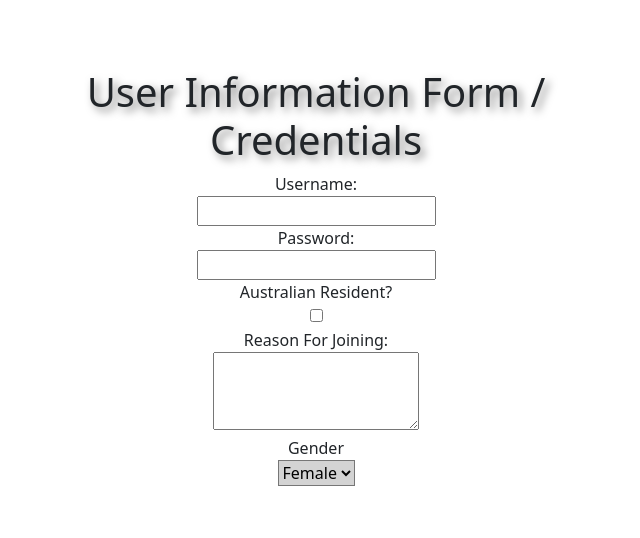
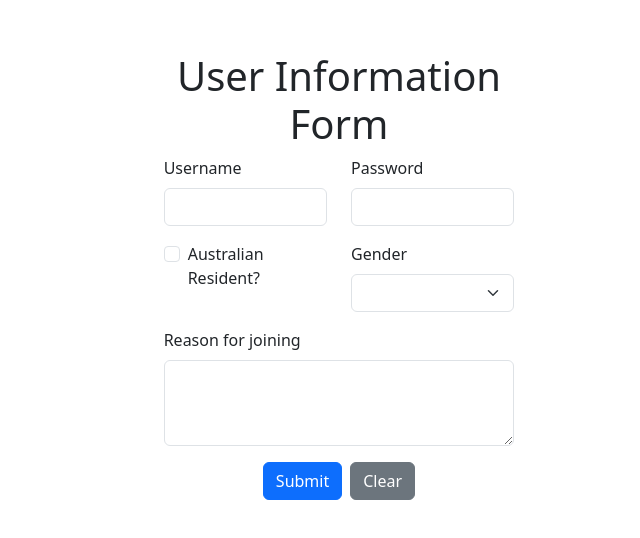
Before and after one commit to ZHENYU-ZHAO-MAX/Zzhao-library, a Vue app: page / in a window 1280 px wide. Shown: the part 148-686 px from the top of the page, without its empty margins (20-660 px from the left). Built offline with nearby package versions, Linux system fonts and the light colour scheme.

Commit message:
Week3 Activity 5-6 completed

```diff
--- a/src/components/LibraryRegistrationForm.vue
+++ b/src/components/LibraryRegistrationForm.vue
@@ -1,33 +1,160 @@
 <template>
-    <div class="form">
-    <h1>User Information Form / Credentials</h1>
-        <form>
-            <label for="username">Username:</label><br>
-            <input type="text" id="username" name="username"><br>
+  <div class="container mt-5">
+    <div class="row">
+      <div class="col-md-8 offset-md-2">
+        <h1 class="text-center">User Information Form</h1>
 
-            <label for="password">Password:</label><br>
-            <input type="password" id="password" name="password"><br>
+        <form @submit.prevent="submitForm">
+          <div class="row mb-3">
+            <div class="col-md-6">
+              <label for="username" class="form-label">Username</label>
+              <input
+                type="text"
+                class="form-control"
+                id="username"
+                v-model="formData.username"
+              >
+            </div>
 
-            <label for="isAustralian">Australian Resident?</label><br>
-            <input type="checkbox" id="isAustralian" name="isAustralian"><br>
+            <div class="col-md-6">
+              <label for="password" class="form-label">Password</label>
+              <input
+                type="password"
+                class="form-control"
+                id="password"
+                v-model="formData.password"
+              >
+            </div>
+          </div>
 
-            <label for="reason">Reason For Joining:</label><br>
-            <textarea id="reason" name="reason" rows="3"></textarea><br>
+          <div class="row mb-3">
+            <div class="col-md-6">
+              <div class="form-check">
+                <input
+                  type="checkbox"
+                  class="form-check-input"
+                  id="isAustralian"
+                  v-model="formData.isAustralian"
+                >
+                <label
+                  class="form-check-label"
+                  for="isAustralian"
+                >
+                  Australian Resident?
+                </label>
+              </div>
+            </div>
 
-            <label for="gender">Gender</label><br>
-            <select id="gender">
+            <div class="col-md-6">
+              <label for="gender" class="form-label">Gender</label>
+              <select
+                class="form-select"
+                id="gender"
+                v-model="formData.gender"
+              >
+                <option value="male">Male</option>
                 <option value="female">Female</option>
-                <option value="male">Male</option>
                 <option value="other">Other</option>
-            </select>
+              </select>
+            </div>
+          </div>
+
+          <div class="mb-3">
+            <label for="reason" class="form-label">
+              Reason for joining
+            </label>
+            <textarea
+              class="form-control"
+              id="reason"
+              rows="3"
+              v-model="formData.reason"
+            ></textarea>
+          </div>
+
+          <div class="text-center">
+            <button
+              type="submit"
+              class="btn btn-primary me-2"
+            >
+              Submit
+            </button>
+
+            <button
+              type="button"
+              class="btn btn-secondary"
+              @click="clearForm"
+            >
+              Clear
+            </button>
+          </div>
         </form>
+
+        <div class="row mt-5" v-if="submittedCards.length">
+   <div class="d-flex flex-wrap justify-content-start">
+      <div v-for="(card, index) in submittedCards" :key="index" class="card m-2" style="width: 18rem;">
+         <div class="card-header">
+            User Information
+         </div>
+         <ul class="list-group list-group-flush">
+            <li class="list-group-item">Username: {{ card.username }}</li>
+            <li class="list-group-item">Password: {{ card.password }}</li>
+            <li class="list-group-item">Australian Resident: {{ card.isAustralian ? 'Yes' : 'No' }}</li>
+            <li class="list-group-item">Gender: {{ card.gender }}</li>
+            <li class="list-group-item">Reason: {{ card.reason }}</li>
+         </ul>
+      </div>
+   </div>
+</div>
+
+
+      </div>
     </div>
+  </div>
 </template>
 
 <script setup>
-// Our logic will go here
+import { ref } from 'vue';
+
+const formData = ref({
+    username: '',
+    password: '',
+    isAustralian: false,
+    reason: '',
+    gender: ''
+});
+
+const submittedCards = ref([]);
+
+const submitForm = () => {
+    submittedCards.value.push({
+        ...formData.value
+    });
+};
+
+const clearForm = () => {
+    formData.value = {
+        username: '',
+        password: '',
+        isAustralian: false,
+        reason: '',
+        gender: ''
+    };
+};
 </script>
 
 <style scoped>
-
+   .card {
+   border: 1px solid #ccc;
+   border-radius: 10px;
+   box-shadow: 0 2px 4px rgba(0, 0, 0, 0.1);
+   }
+   .card-header {
+   background-color: #275FDA;
+   color: white;
+   padding: 10px;
+   border-radius: 10px 10px 0 0;
+   }
+   .list-group-item {
+   padding: 10px;
+   }
 </style>
--- a/src/main.js
+++ b/src/main.js
@@ -1,11 +1,11 @@
 import './assets/main.css'
-import './style.css'
+// import './style.css'
 
 import { createApp } from 'vue'
 import App from './App.vue'
 
 // import bootstrap css
 import 'bootstrap/dist/css/bootstrap.min.css'
-// import './style.css'
+
 
 createApp(App).mount('#app')
```
